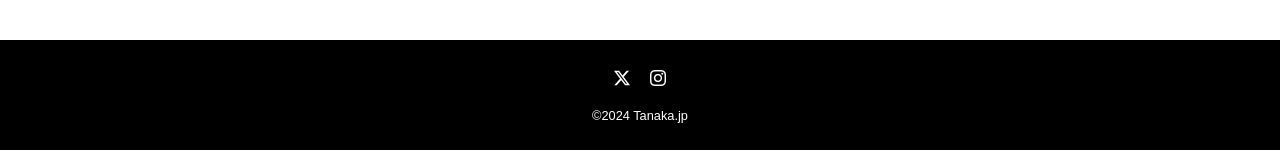
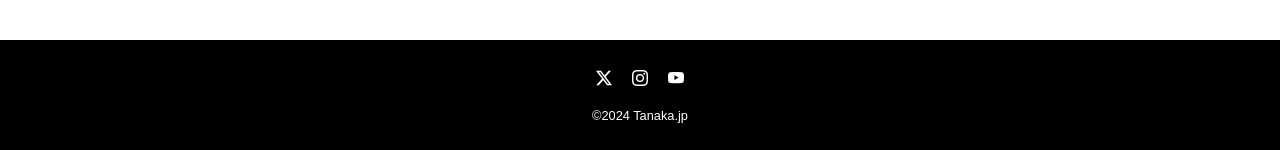
Before and after one commit to tanaka1018/new.ecsite, a plain HTML site: page ポートフォリオ2/index.html in a window 1280 px wide. Shown: the part 1314-1464 px from the top of the page. Drawn offline with nearby package versions, Linux system fonts and the light colour scheme; some packages are replaced by stand-ins of ours.

Commit message:
Add files via upload

```diff
--- a/ポートフォリオ2/index.html
+++ b/ポートフォリオ2/index.html
@@ -104,6 +104,7 @@
             <ul class="sns">
                 <il><a href="#"><i class="bi bi-twitter-x"></i></a></il>
                 <il><a href="#"><i class="bi bi-instagram"></i></a></il>
+                <il><a href="#"><a href="https://youtube.com/channel/UCM30or5qYg0TqbBpHwNDVTA?si=6U5xIFCsjqIaVLcT"><i class="bi bi-youtube"></i></a></a></il>
             </ul>
             <small>&copy;2024 Tanaka.jp</small>
         </div>
```
